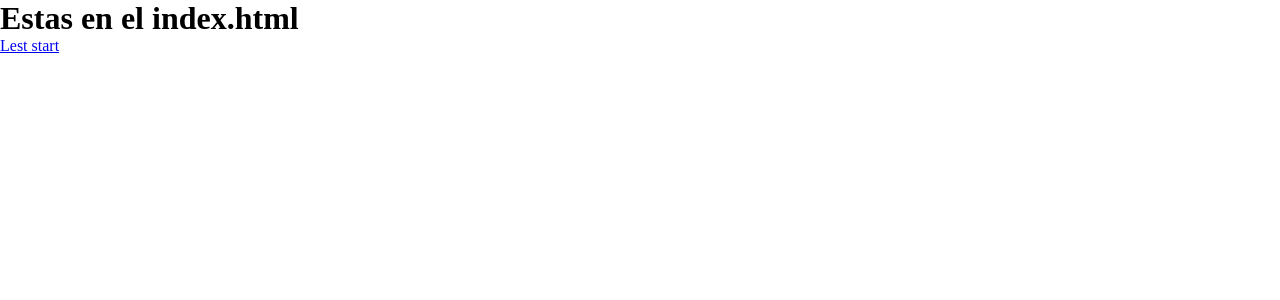
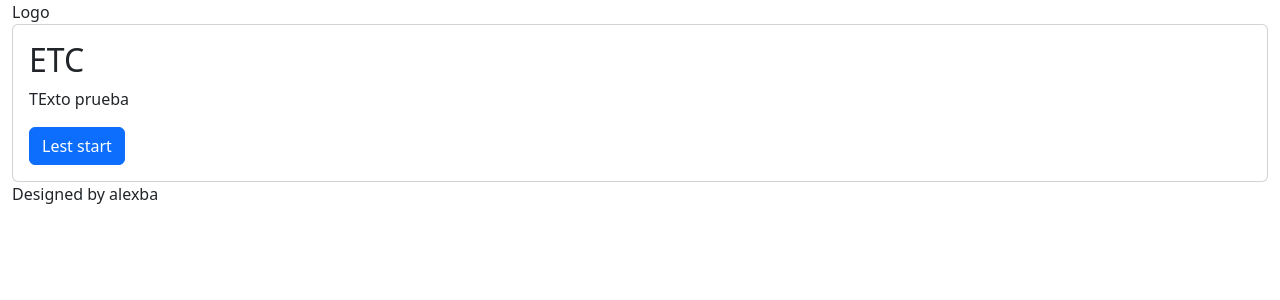
Before and after one commit to alexbaaaa/MAATETC, a Flask app: page / in a window 1280 px wide. Shown: the top 300 px of the page. Run offline with Flask 3, Linux system fonts and the light colour scheme; some libraries are stand-ins or nearby versions.

Commit message:
feat: add class to controller

```diff
--- a/files/MAATETC/app/controllers/mainController.py
+++ b/files/MAATETC/app/controllers/mainController.py
@@ -1,14 +1,18 @@
 from flask import request, jsonify
 from flask import render_template
 from flask import request
+from dataclasses import dataclass
 
-# Controlador de los templates
-# index page
-def main_page():
-    return render_template('index.html')
-# compute page
-def compute_page():
-    return render_template('compute.html')
-# Test page
-def test_page(request):
-    return render_template('test.html',names = request.form)
+# This decorate is provisional
+# Very importan "self"
+@dataclass
+class MainController:
+    # index page
+    def main_page(self):
+        return render_template('index.html')
+    # compute page
+    def compute_page(self):
+        return render_template('compute.html')
+    # Test page
+    def test_page(self):
+        return render_template('test.html',names = request.form)
--- a/files/MAATETC/app/routes/routes.py
+++ b/files/MAATETC/app/routes/routes.py
@@ -1,20 +1,20 @@
 from flask import Blueprint
 from flask import request
 from app.controllers.etcController import calcular
-from app.controllers.mainController import main_page
-from app.controllers.mainController import compute_page
-from app.controllers.mainController import test_page
+from app.controllers.mainController import MainController
+
+maincontroller = MainController()
 
 bp = Blueprint('main', __name__)
 
 @bp.route('/')
 def index():
-    return main_page()
+    return maincontroller.main_page()
 
 @bp.route('/compute')
 def compute():
-    return compute_page()
+    return maincontroller.compute_page()
 
 @bp.route('/test', methods=['POST'])
 def test():
-    return test_page(request)
+    return maincontroller.test_page()
--- a/files/MAATETC/app/templates/index.html
+++ b/files/MAATETC/app/templates/index.html
@@ -5,9 +5,22 @@
     <meta name="viewport" content="width=device-width, initial-scale=1.0">
     <title>Docs</title>
     <link rel="stylesheet" href="{{url_for('static', filename='css/style.css')}}">
+    <link rel="stylesheet" href="{{url_for('static', filename='css/bootstrap.min.css')}}">
 </head>
 <body>
-    <h1>Estas en el index.html</h1>
-    <a href="{{url_for('main.compute')}}">Lest start</a>
+    <section class="container-fluid d-flex flex-column justify-content-between">
+        <div>Logo</div>
+        <div class="card">
+            <div class="card-body">
+                <h2 class="card-title">ETC</h2>
+                <p class="cardtext">TExto prueba</p>
+                <a href="{{url_for('main.compute')}}" class="btn btn-primary">Lest start</a>
+            </div>
+        </div>
+        <div class="align-items-end">Designed by alexba</div>
+    </section>
+
+<!--     <h1>Estas en el index.html</h1>
+    <a href="{{url_for('main.compute')}}">Lest start</a> -->
 </body>
 </html>
```
